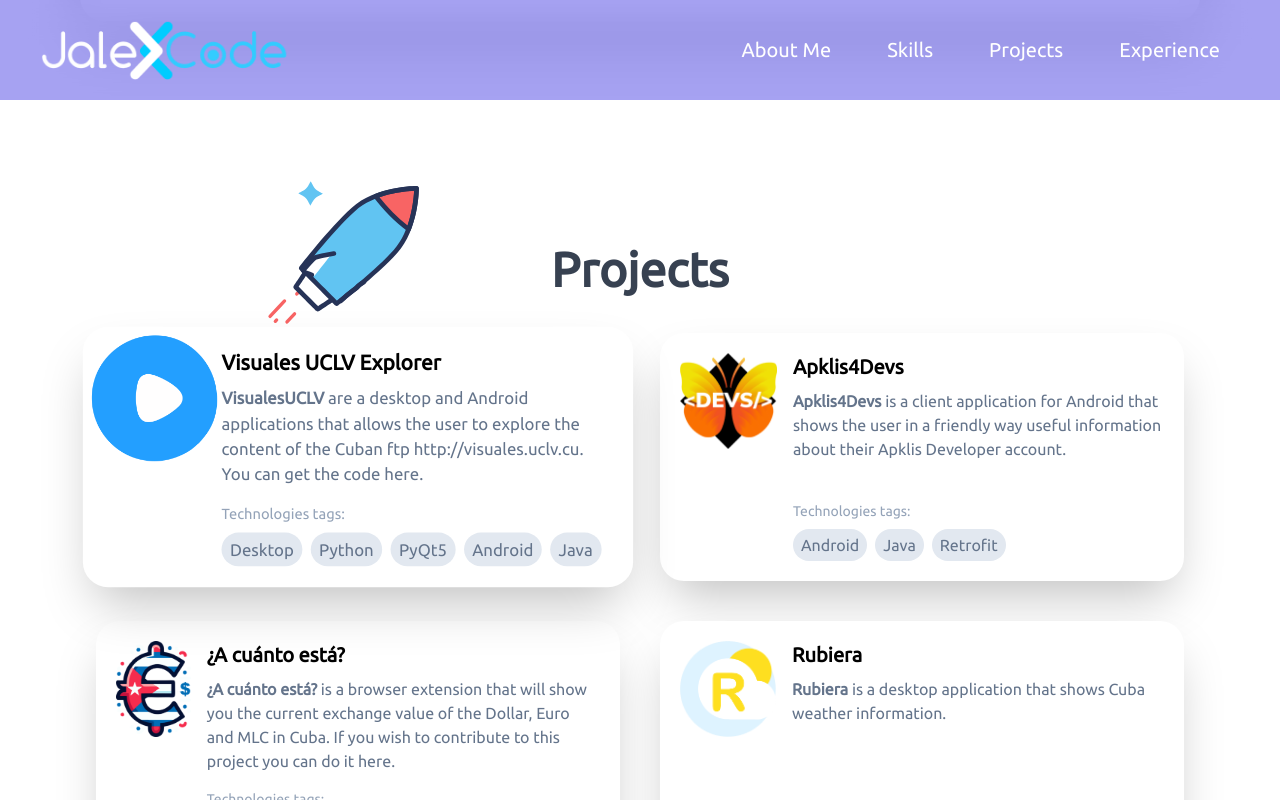
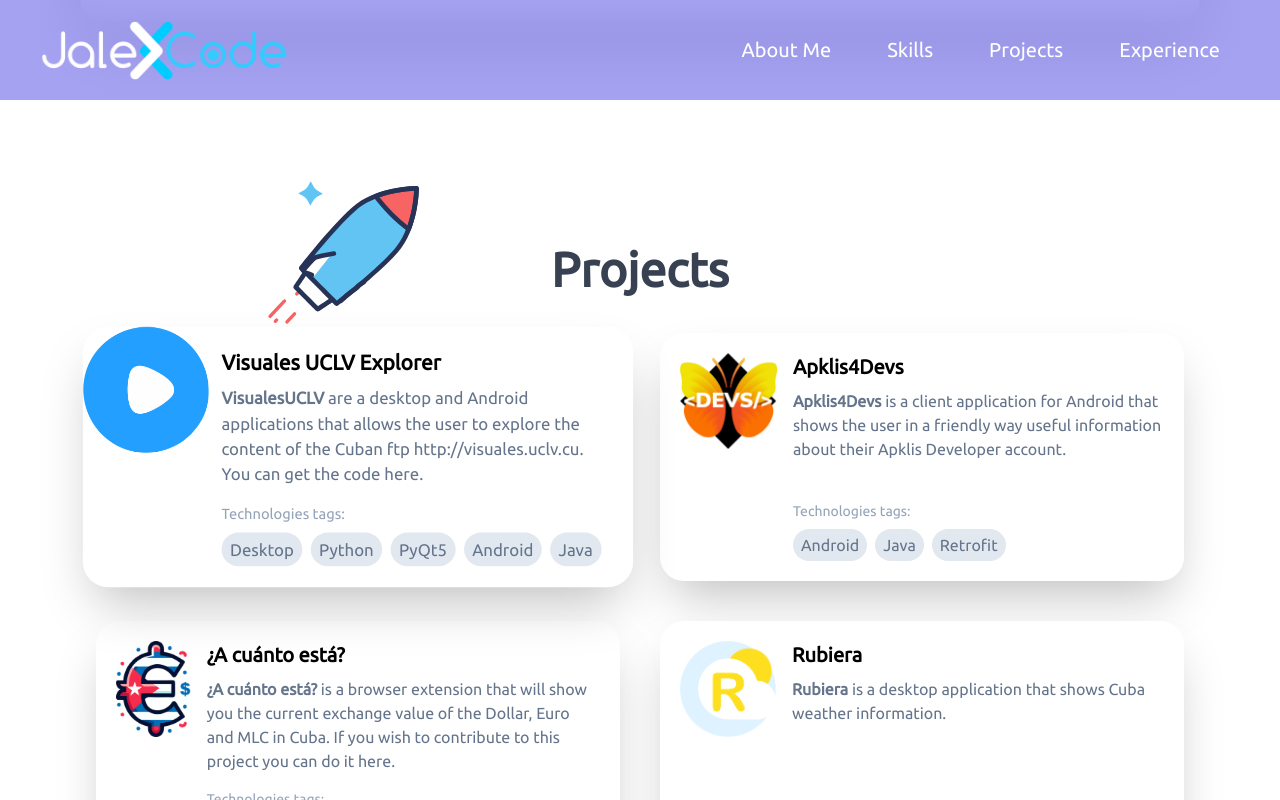
Before and after one commit to JalexCode/JalexCode.github.io, a React (Vite) app: page / in a window 1280 px wide. In both pictures the pointer is over the picture 164 px from the left and 1904 px from the top of the page. Shown: the part 1504-2304 px from the top of the page. Built offline with nearby package versions, Linux system fonts and the light colour scheme.

Commit message:
Animation changes in hover-target

```diff
--- a/src/index.css
+++ b/src/index.css
@@ -72,5 +72,6 @@ hr {
 }
 
 .hover-trigger:hover .hover-target {
-    transform: scale(1.25);
+    /* transform: scale(1.25); */
+    @apply scale-125 -translate-x-2 -translate-y-2
   }
```
